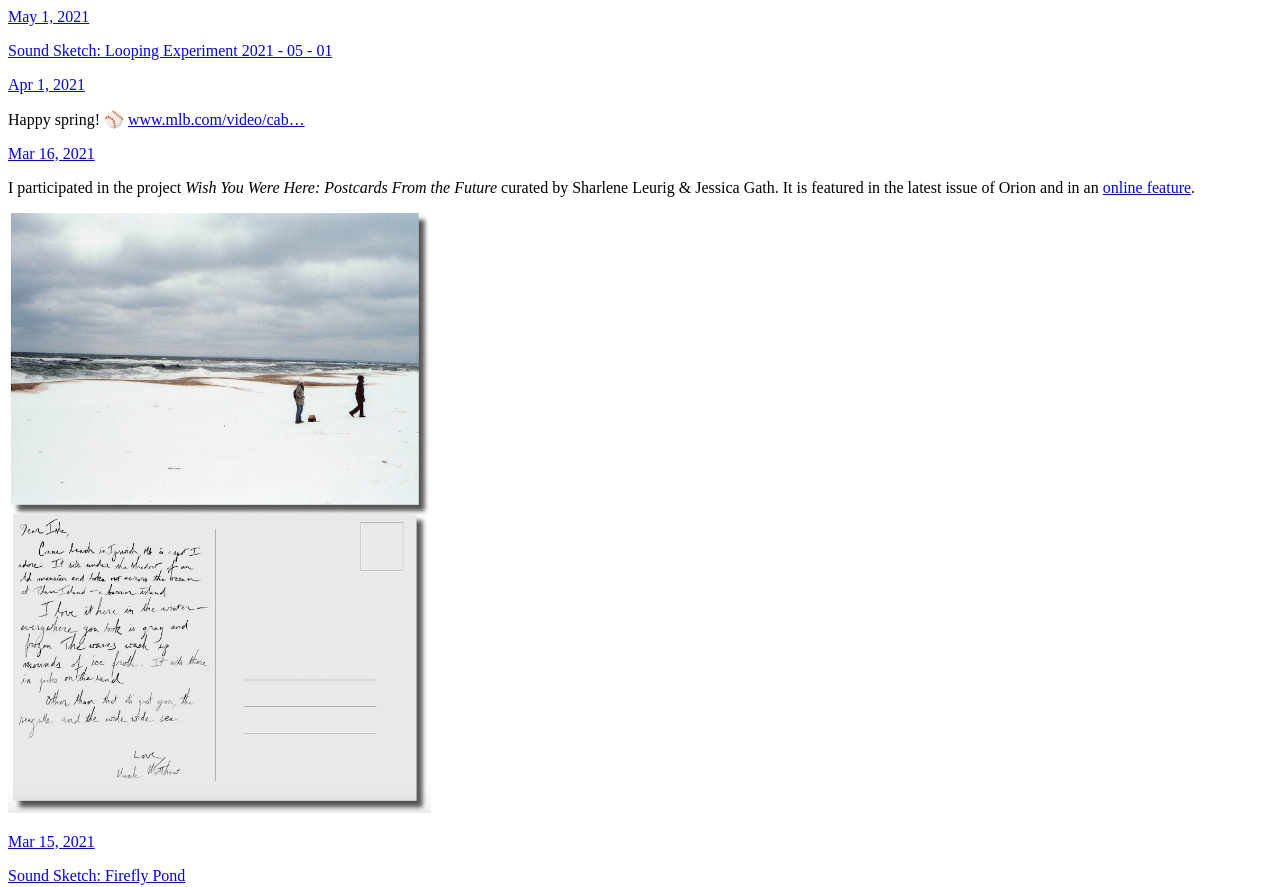
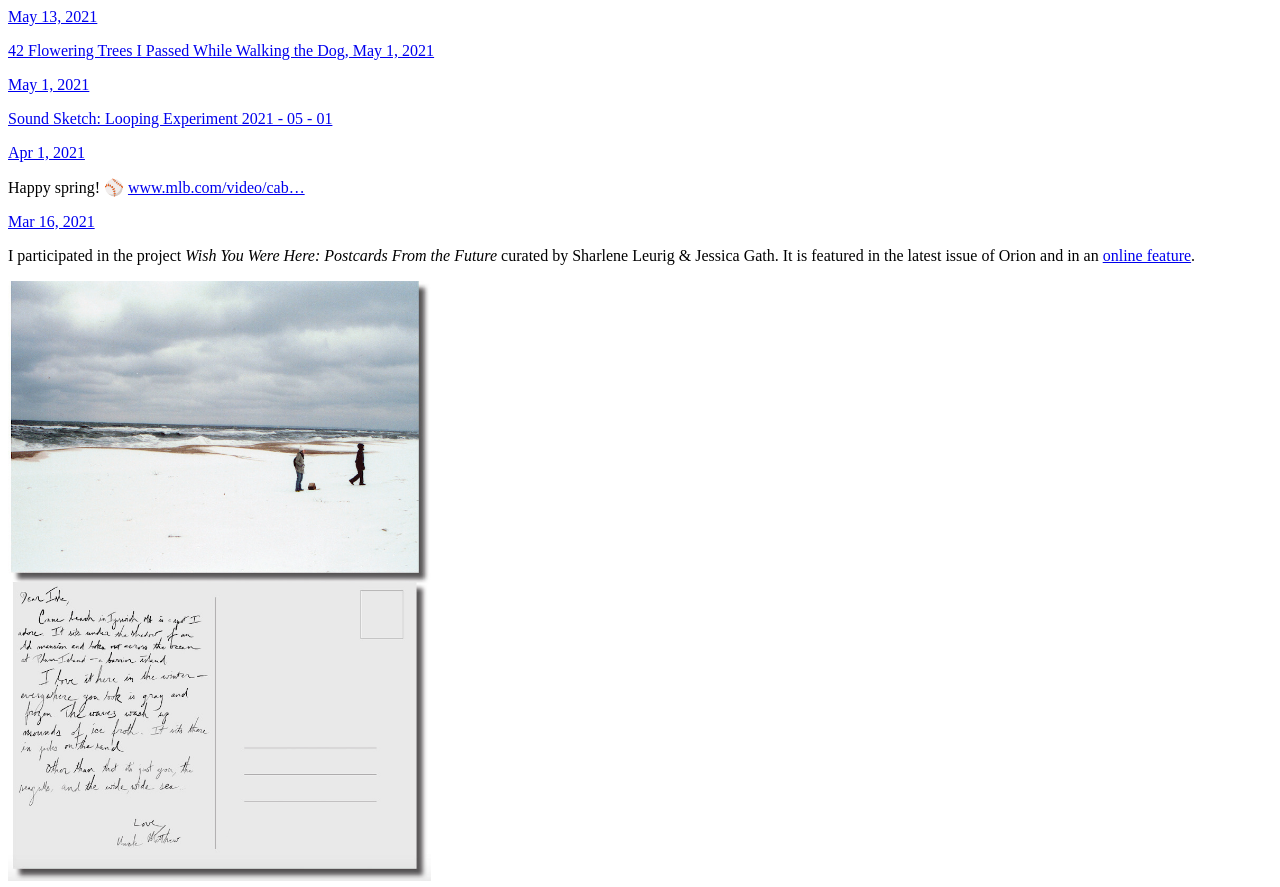
Before and after one commit to arkadyan/micro_blog_archive, a plain HTML site: page index.html in a window 1280 px wide. Shown: the top 887 px of the page. Drawn offline with Linux system fonts and the light colour scheme.

Commit message:
Archiving from Micro.blog.

```diff
--- a/index.html
+++ b/index.html
@@ -21,6 +21,17 @@
 <div class="h-feed">
 
 
+
+      <div class="h-entry">
+
+
+        <a href="https://micro.matthewshanley.com/2021/05/13/flowering-trees-i.html" class="u-url"><time class="dt-published" datetime="2021-05-13 11:20:05 -0400">May 13, 2021</time></a>
+
+        <div class="e-content">
+         	<p><a href="https://blog.littlesecretsrecords.com/42-flowering-trees-i-passed-while-walking-the-dog-may-1-2021/">42 Flowering Trees I Passed While Walking the Dog, May 1, 2021</a></p>
+
+        </div>
+      </div>
 
       <div class="h-entry">
 
```
